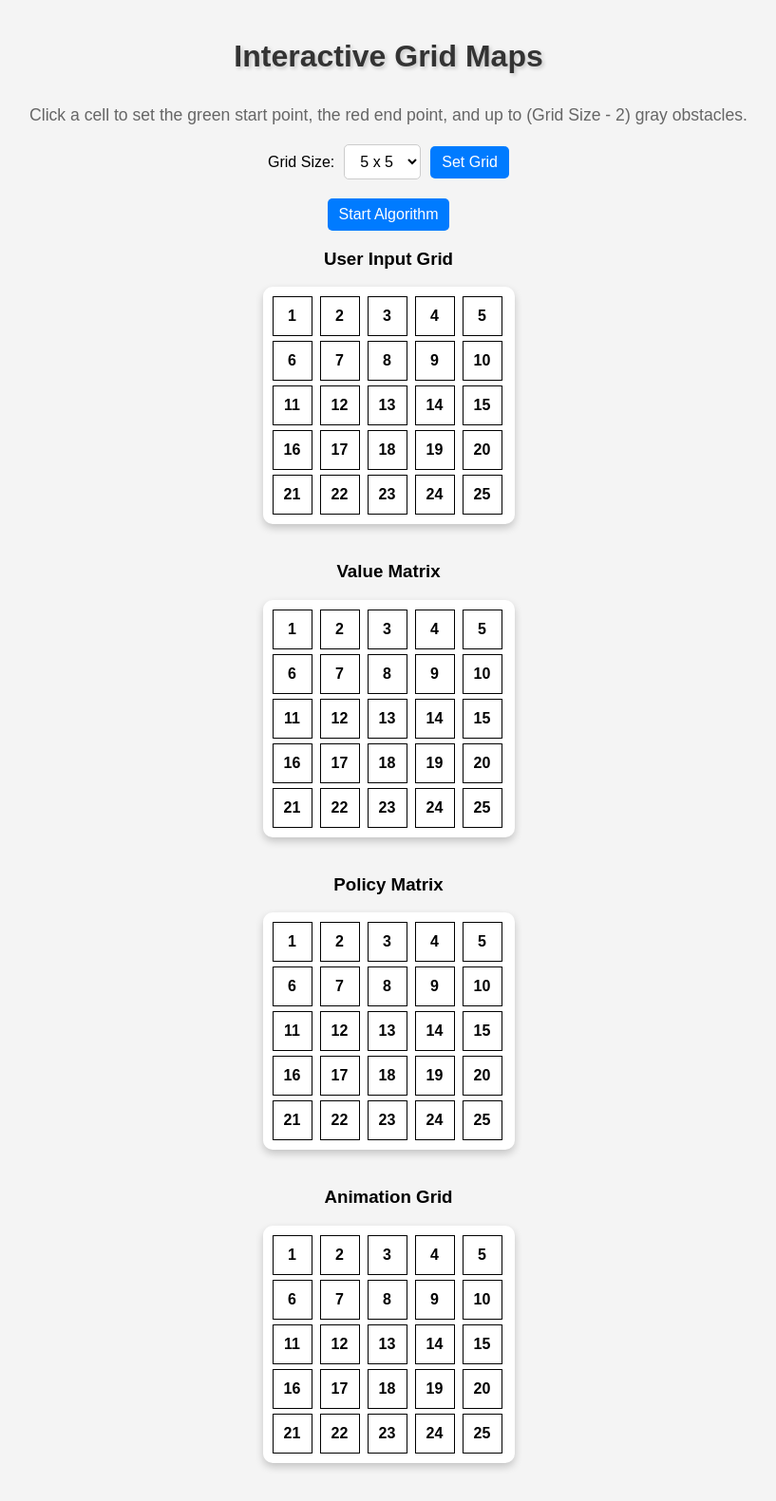
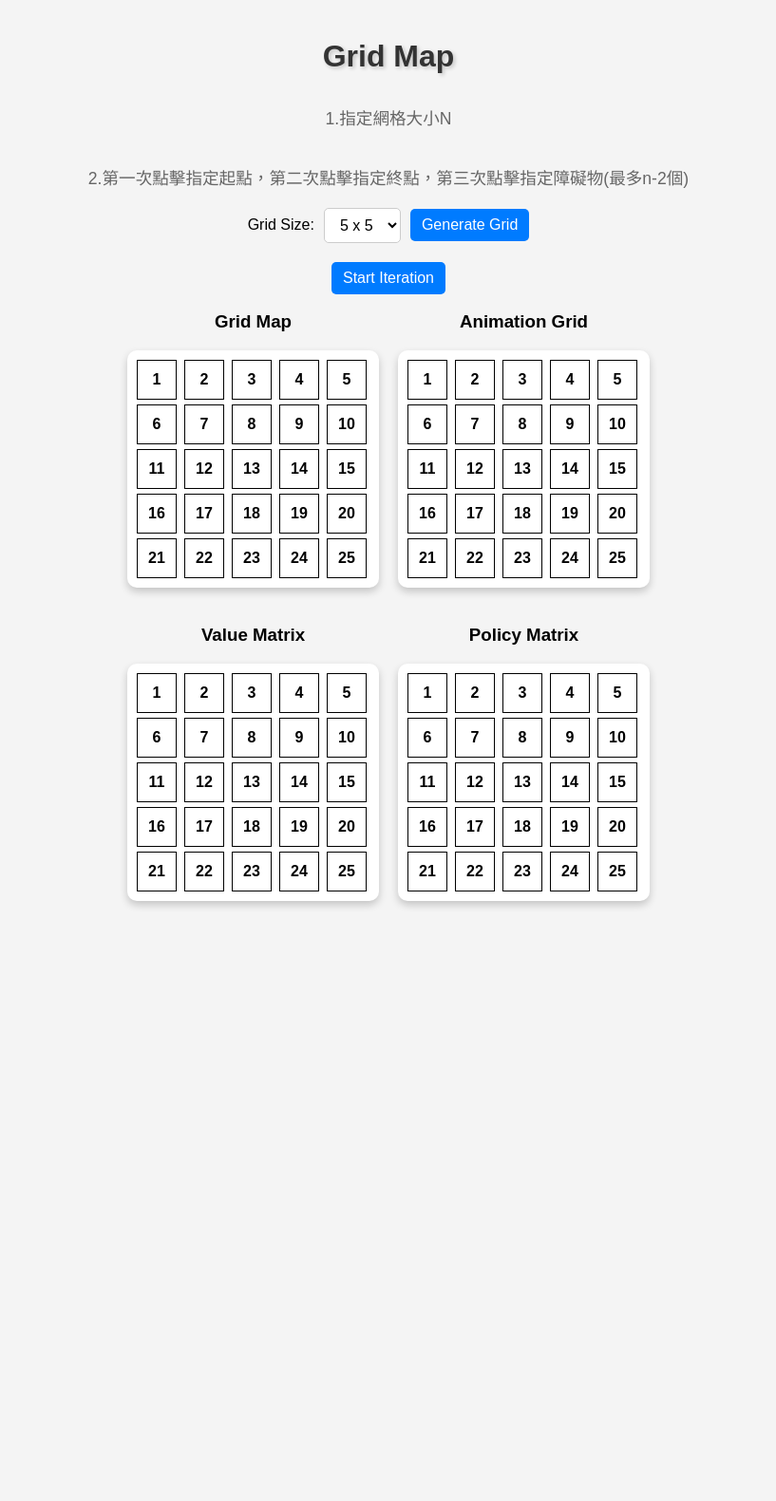
Before and after one commit to HowardTsai891209/reinforcement_learning, a Flask app: page / in a window 1280 px wide. Shown: the whole page at 95% size, without its empty margins (231-1048 px from the left). After the commit the page ends 956 px from the top, so only its background shows below. Run offline with Flask 3, Linux system fonts and the light colour scheme.

Commit message:
finish animation grid & change ui

```diff
--- a/hw1/templates/index.html
+++ b/hw1/templates/index.html
@@ -1,5 +1,6 @@
 <!DOCTYPE html>
 <html lang="zh-TW">
+
 <head>
     <meta charset="UTF-8" />
     <meta name="viewport" content="width=device-width, initial-scale=1.0" />
@@ -15,23 +16,27 @@
             padding: 20px;
             background-color: #f4f4f4;
         }
+
         h1 {
             margin-bottom: 15px;
             font-size: 2rem;
             color: #333;
             text-shadow: 2px 2px 4px rgba(0, 0, 0, 0.2);
         }
+
         p {
             margin-bottom: 20px;
             font-size: 1.1rem;
             color: #666;
         }
+
         form {
             display: flex;
             align-items: center;
             gap: 10px;
             margin-bottom: 20px;
         }
+
         select,
         button {
             padding: 8px 12px;
@@ -39,10 +44,12 @@
             border-radius: 5px;
             border: 1px solid #ccc;
         }
+
         select {
             background-color: white;
             cursor: pointer;
         }
+
         button {
             background-color: #007bff;
             color: white;
@@ -50,9 +57,11 @@
             cursor: pointer;
             transition: background 0.3s;
         }
+
         button:hover {
             background-color: #0056b3;
         }
+
         .grid-container {
             display: grid;
             gap: 5px;
@@ -61,6 +70,7 @@
             border-radius: 10px;
             box-shadow: 0 4px 8px rgba(0, 0, 0, 0.2);
         }
+
         .cell {
             width: 40px;
             height: 40px;
@@ -73,43 +83,54 @@
             font-weight: bold;
             position: relative;
             transition: background 0.3s ease;
-        user-select: none; /* 禁止選取格子內的數字 */
+            user-select: none;
+            /* 禁止選取格子內的數字 */
         }
+
         .cell span {
-        pointer-events: none; /* 禁止點擊時選中文字 */
+            pointer-events: none;
+            /* 禁止點擊時選中文字 */
         }
 
         .cell:hover {
             background-color: #ddd;
         }
+
         .start {
             background-color: green;
             color: white;
         }
+
         .end {
             background-color: red;
             color: white;
         }
+
         .obstacle {
             background-color: gray;
         }
+
         .grid-wrapper {
-        display: flex;
-        flex-direction: column;
-        align-items: center;
-        width: 100%;
+            display: grid;
+            grid-template-columns: repeat(2, 1fr);
+            /* 兩欄 */
+            gap: 20px;
+            /* 設定網格間距 */
         }
+
         .grid-section {
             text-align: center;
-        margin-bottom: 20px;
         }
     </style>
 </head>
+
 <body>
-    <h1>Interactive Grid Maps</h1>
+    <h1>Grid Map</h1>
     <p>
-      Click a cell to set the green start point, the red end point, and up to
-      (Grid Size - 2) gray obstacles.
+        1.指定網格大小N
+    </p>
+    <p>
+        2.第一次點擊指定起點，第二次點擊指定終點，第三次點擊指定障礙物(最多n-2個)
     </p>
 
     <form method="post" id="gridForm">
@@ -121,16 +142,23 @@
             <option value="8">8 x 8</option>
             <option value="9">9 x 9</option>
         </select>
-      <button type="submit">Set Grid</button>
+        <button type="submit">Generate Grid</button>
     </form>
 
-    <button id="computeButton">Start Algorithm</button>
+    <button id="computeButton">Start Iteration</button>
 
     <div class="grid-wrapper">
+        <!-- 第一排：User Input Grid 和 Animation Grid -->
         <div class="grid-section">
-        <h3>User Input Grid</h3>
+            <h3>Grid Map</h3>
             <div id="grid" class="grid-container"></div>
         </div>
+        <div class="grid-section">
+            <h3>Animation Grid</h3>
+            <div id="animationGrid" class="grid-container"></div>
+        </div>
+
+        <!-- 第二排：Value Matrix 和 Policy Matrix -->
         <div class="grid-section">
             <h3>Value Matrix</h3>
             <div id="valueGrid" class="grid-container"></div>
@@ -139,11 +167,8 @@
             <h3>Policy Matrix</h3>
             <div id="policyGrid" class="grid-container"></div>
         </div>
-      <div class="grid-section">
-        <h3>Animation Grid</h3>
-        <div id="animationGrid" class="grid-container"></div>
     </div>
-    </div>
+
 
     <script>
         // 儲存使用者選擇的 n
@@ -231,9 +256,30 @@
                 .then((data) => {
                     displayResults(valueGrid, data.value_matrix);
                     displayResults(policyGrid, data.policy_matrix, true);
+                    animatePath(animationGrid, data.policy_matrix);
                 })
                 .catch((error) => console.error("Error:", error));
         });
+
+        function animatePath(container, policyMatrix) {
+            let [row, col] = start;
+
+            function step() {
+                if (row === end[0] && col === end[1]) return;
+
+                const direction = policyMatrix[row][col];
+                if (!direction) return;
+
+                container.querySelector(`.cell[data-row='${row}'][data-col='${col}']`).style.backgroundColor = 'yellow';
+
+                const [dx, dy] = direction === '↑' ? [-1, 0] : direction === '↓' ? [1, 0] : direction === '←' ? [0, -1] : [0, 1];
+                row += dx;
+                col += dy;
+
+                setTimeout(step, 500);
+            }
+            step();
+        }
 
         function displayResults(container, matrix, isPolicy = false) {
             container.querySelectorAll(".cell").forEach((cell) => {
@@ -246,4 +292,5 @@
         }
     </script>
 </body>
+
 </html>
```
Also changed, not shown: hw1/static/styles.css (deleted, +0 -63 lines). Lines whose indentation alone changed are shown as unchanged.
